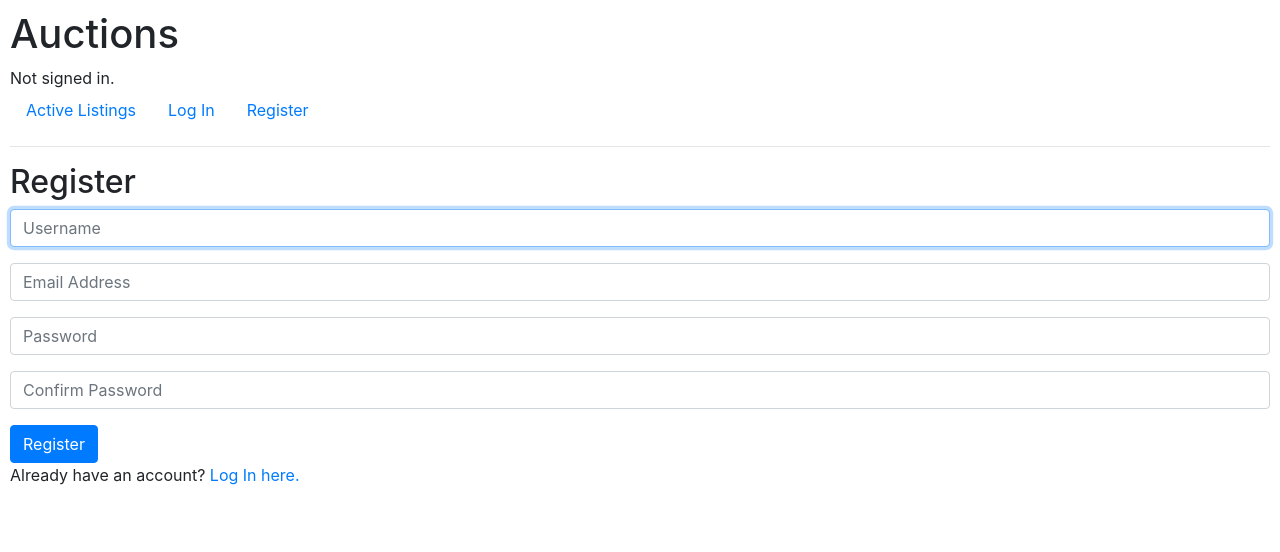
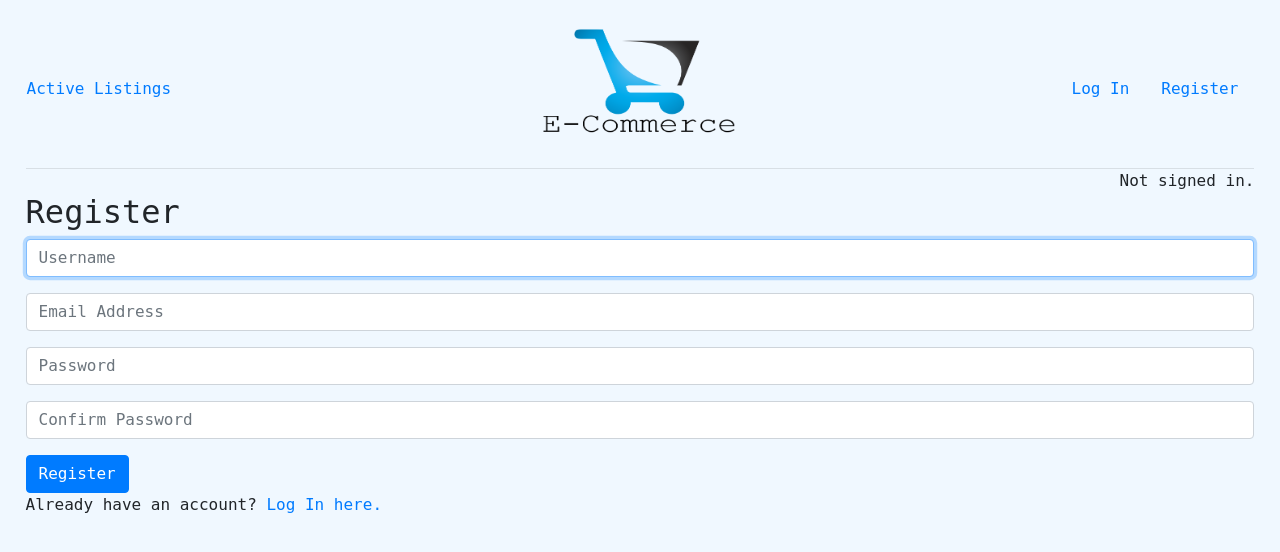
Before and after one commit to JonathanPalma-code/Commerce, a Django app: page /register in a window 1280 px wide. Shown: the top 552 px of the page. Run offline with Django 3.2, Linux system fonts and the light colour scheme; some libraries are stand-ins or nearby versions.

Commit message:
style: index page

```diff
--- a/auctions/static/auctions/styles.css
+++ b/auctions/static/auctions/styles.css
@@ -1,3 +1,57 @@
 body {
-    padding: 10px;
+  padding: 2%;
+  background-color: aliceblue;
+  font-family: monospace;
 }
+body .right-menu {
+  display: flex;
+  justify-content: flex-end;
+}
+body hr {
+  margin-bottom: auto;
+}
+body .signed_in {
+  text-align: right;
+}
+body .index .index-title {
+  text-align: center;
+  padding: 4%;
+}
+body .index .cards {
+  display: grid;
+  grid-template-columns: repeat(4, 1fr);
+  grid-column-gap: 20px;
+  grid-row-gap: 10px;
+}
+body .index .cards .card {
+  display: grid;
+  grid-template-columns: 1fr auto;
+  grid-template-rows: 1fr auto auto;
+  background-color: white;
+  border-radius: 10px;
+  color: #101010;
+  height: 100%;
+  padding-right: 5%;
+  padding-left: 5%;
+  transition: 0.5s;
+}
+body .index .cards .card__img {
+  grid-column: 1/3;
+  grid-row: 1/2;
+  object-fit: scale-down;
+}
+body .index .cards .card__info {
+  grid-column: 1/3;
+  grid-row: 2/3;
+  padding-top: 5%;
+}
+body .index .cards .card__price {
+  grid-column: 1/2;
+  grid-row: 3/4;
+}
+body .index .cards .card:hover {
+  box-shadow: 0 2px 5px 5px rgba(111, 104, 104, 0.1), 0 2px 5px 5px rgba(100, 100, 132, 0.1);
+  transition: 0.5s;
+}
+
+/*# sourceMappingURL=styles.css.map */
--- /dev/null
+++ b/auctions/static/auctions/styles.scss
@@ -0,0 +1,77 @@
+$background-colour: aliceblue;
+$sidebar-color: steelblue;
+$radious: 25px;
+$title-weight: bold;
+$wiki: italic;
+$shadow-black:
+0 2px 5px 5px rgba(111, 104, 104, 0.1),
+0 2px 5px 5px rgba(100, 100, 132, 0.1);
+
+$shadow-white: 3px 3px 5px 6px aliceblue;
+
+body {
+  padding: 2%;
+  background-color: $background-colour;
+  font-family: monospace;
+
+  .right-menu {
+    display: flex;
+    justify-content: flex-end;
+  }
+  hr {
+    margin-bottom: auto;
+  }
+  .signed_in {
+    text-align: right;
+  }
+
+  .index {
+
+    .index-title {
+      text-align: center;
+      padding: 4%;
+    }
+
+    .cards {
+      display: grid;
+      grid-template-columns: repeat(4, 1fr);
+      grid-column-gap: 20px;
+      grid-row-gap: 10px;
+
+      .card {
+        display: grid;
+        grid-template-columns: 1fr auto;
+        grid-template-rows: 1fr auto auto;
+        background-color: white;
+        border-radius: 10px;
+        color: #101010;
+        height: 100%;
+        padding-right: 5%;
+        padding-left: 5%;
+        transition: 0.5s;
+
+        &__img {
+          grid-column: 1 / 3;
+          grid-row: 1 / 2;
+          object-fit: scale-down;
+        }
+
+        &__info {
+          grid-column: 1 / 3;
+          grid-row: 2 / 3;
+          padding-top: 5%;
+        }
+
+        &__price {
+          grid-column: 1 / 2;
+          grid-row: 3 / 4;
+        }
+
+        &:hover {
+          box-shadow: $shadow-black;
+          transition: 0.5s;
+        }
+      }
+    }
+  }
+}
--- a/auctions/templates/auctions/layout.html
+++ b/auctions/templates/auctions/layout.html
@@ -2,33 +2,36 @@
 
 <!DOCTYPE html>
 <html lang="en">
+
 <head>
     <title>{% block title %}Auctions{% endblock %}</title>
-        <link rel="stylesheet" href="https://stackpath.bootstrapcdn.com/bootstrap/4.4.1/css/bootstrap.min.css" integrity="sha384-Vkoo8x4CGsO3+Hhxv8T/Q5PaXtkKtu6ug5TOeNV6gBiFeWPGFN9MuhOf23Q9Ifjh" crossorigin="anonymous">
+    <link rel="stylesheet" href="https://stackpath.bootstrapcdn.com/bootstrap/4.4.1/css/bootstrap.min.css"
+        integrity="sha384-Vkoo8x4CGsO3+Hhxv8T/Q5PaXtkKtu6ug5TOeNV6gBiFeWPGFN9MuhOf23Q9Ifjh" crossorigin="anonymous">
     <link href="{% static 'auctions/styles.css' %}" rel="stylesheet">
 </head>
+
 <body>
-        <h1>Auctions</h1>
-        <div>
-            {% if user.is_authenticated %}
-                Signed in as <strong>{{ user.username }}</strong>.
-            {% else %}
-                Not signed in.
-            {% endif %}
-        </div>
-        <ul class="nav">
+    <section class="row d-flex align-items-center">
+        <ul class="nav col-4">
             <li class="nav-item">
                 <a class="nav-link" href="{% url 'index' %}">Active Listings</a>
             </li>
             {% if user.is_authenticated %}
             <li class="nav-item">
-                    <a class="nav-link" href="{% url 'logout' %}">Log Out</a>
+                <a class="nav-link" href="{% url 'add' %}">Add Action</a>
+            </li>
+            {% endif %}
+        </ul>
+            <figure class="col-4 d-flex justify-content-center">
+                <img src="{% static 'logo/ecommerce.png' %}" alt="E-Commerce" width="200" height="110">
+            </figure>
+        <ul class="nav col-4 right-menu">
+            {% if user.is_authenticated %}
+            <li class="nav-item">
+                <a class="nav-link" href="{% url 'watchlist' user.id %}">Watchlist</a>
             </li>
             <li class="nav-item">
-                    <a class="nav-link" href="{% url 'add' %}">Add Action</a>
-                </li>
-                <li class="nav-item">
-                    <a class="nav-link" href="{% url 'watchlist' user.id %}">Watchlist</a>
+                <a class="nav-link" href="{% url 'logout' %}">Log Out</a>
             </li>
             {% else %}
             <li class="nav-item">
@@ -39,8 +42,17 @@
             </li>
             {% endif %}
         </ul>
+    </section>
     <hr>
+    <div class="signed_in">
+        {% if user.is_authenticated %}
+        Signed in as <strong>{{ user.username }}</strong>.
+        {% else %}
+        Not signed in.
+        {% endif %}
+    </div>
     {% block body %}
     {% endblock %}
 </body>
+
 </html>
--- a/auctions/views.py
+++ b/auctions/views.py
@@ -70,7 +70,10 @@ def register(request):
 
 def index(request):
     auction = Auction.objects.exclude(active=False).all().order_by('-id')
-    query_wathchlist = Watchlist.objects.filter(user=request.user, auction__in=auction)
+    query_wachlist = None
+
+    if request.user.is_authenticated:
+        query_wachlist = Watchlist.objects.filter(user=request.user, auction__in=auction)
 
     if request.method == "POST":
         form = CategoryOption(request.POST)
@@ -85,7 +88,7 @@ def index(request):
     return render(request, "auctions/index.html", {
         'auction_listings': auction,
         'category_option': CategoryOption(),
-        'in_watchlist': query_wathchlist
+        'in_watchlist': query_wachlist
     })
 
 @login_required
```
Also changed, not shown: auctions/templates/auctions/index.html (+25 -11 lines), auctions/static/logo/ecommerce.png (added), auctions/static/logo/watchlist.png (added), db.sqlite3, 1 other file. Lines whose indentation alone changed are shown as unchanged.
